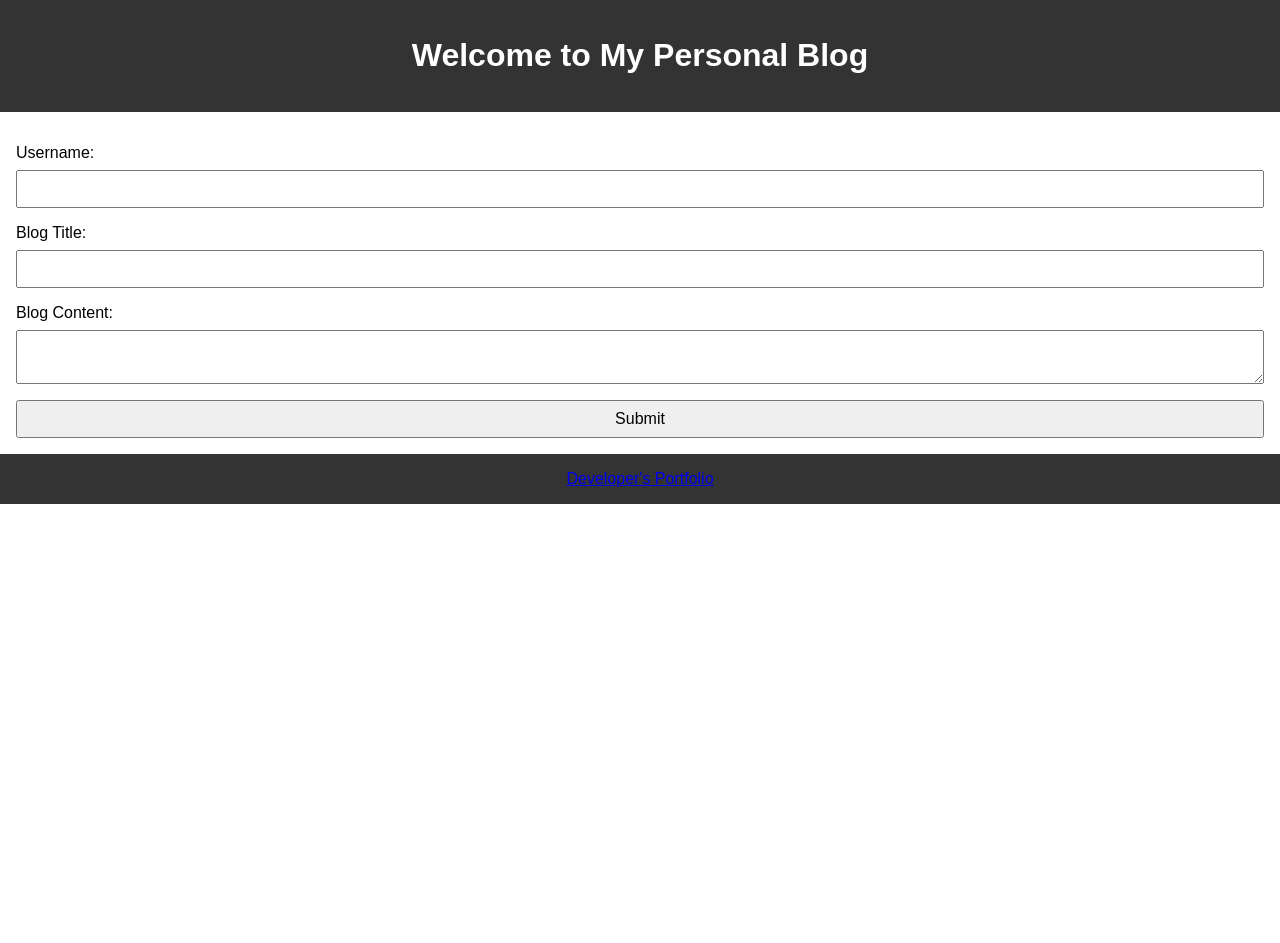
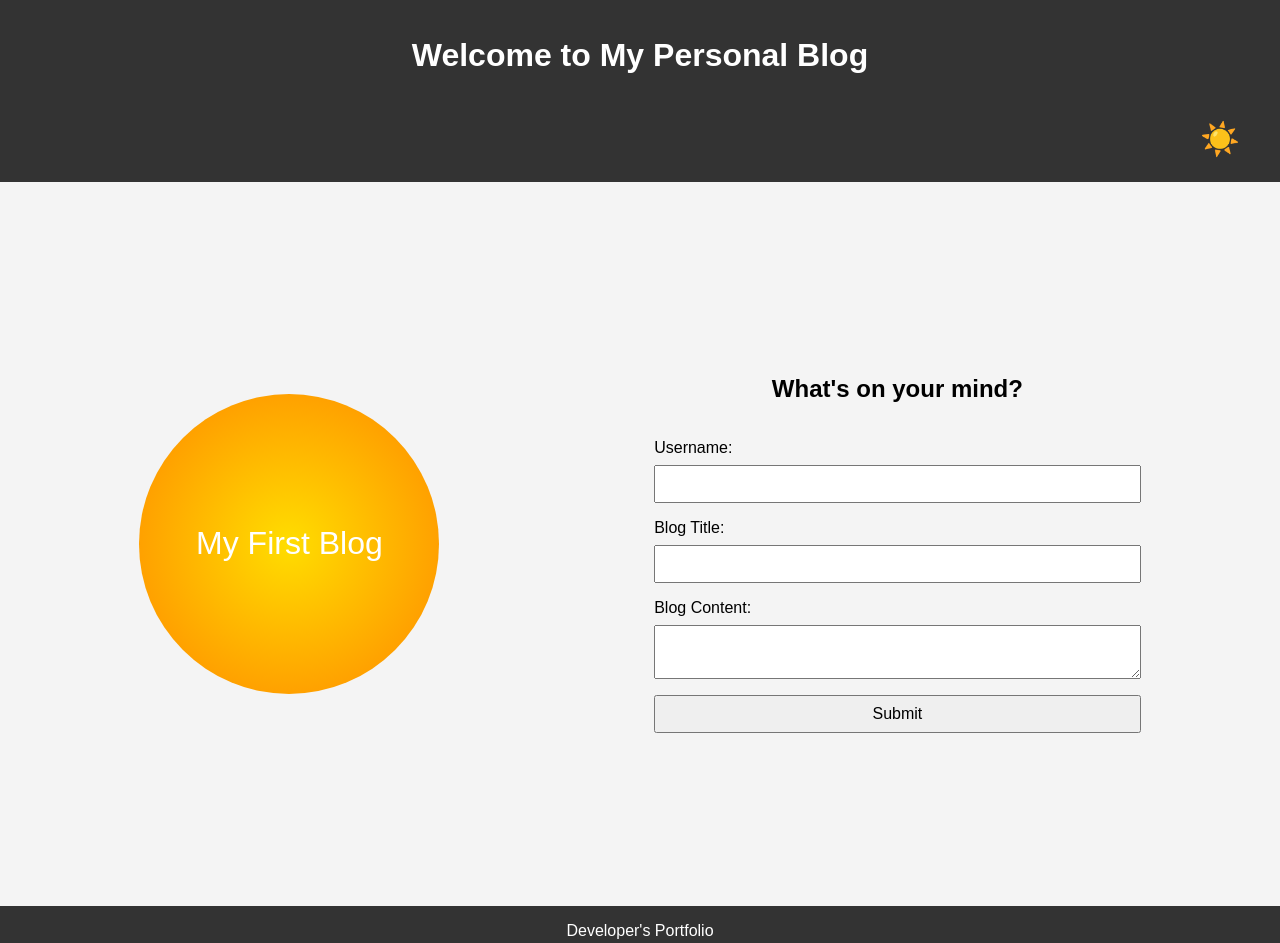
Before and after one commit to aiyanascar/personal-blog, a plain HTML site: page index.html in a window 1280 px wide. Before the commit the page ends 800 px from the top, so only its background shows below. Drawn offline with Linux system fonts and the light colour scheme.

Commit message:
updated site

```diff
--- a/assets/css/styles.css
+++ b/assets/css/styles.css
@@ -2,6 +2,7 @@ body {
     font-family: Arial, sans-serif;
     margin: 0;
     padding: 0;
+    background-color: #f4f4f4;
 }
 
 header, footer {
@@ -11,6 +12,67 @@ header, footer {
     padding: 1rem;
 }
 
-main {
-    padding: 1rem;
+footer a {
+    color: white;
+    text-decoration: none;
 }
+
+.controls {
+    display: flex;
+    justify-content: flex-end;
+    padding-right: 1rem;
+}
+
+#toggleMode {
+    background: none;
+    border: none;
+    font-size: 2rem;
+    cursor: pointer;
+}
+
+.container {
+    display: flex;
+    justify-content: space-around;
+    align-items: center;
+    height: calc(100vh - 140px);
+    padding: 2rem;
+}
+
+.blog-logo .circle {
+    width: 300px;
+    height: 300px;
+    background: radial-gradient(circle, #ffdd00, #ff8800);
+    border-radius: 50%;
+    display: flex;
+    justify-content: center;
+    align-items: center;
+    color: white;
+    font-size: 2rem;
+    text-align: center;
+}
+
+.form-container {
+    width: 40%;
+}
+
+h2 {
+    text-align: center;
+}
+
+body.dark-mode {
+    background-color: #333;
+    color: white;
+}
+
+body.dark-mode header, body.dark-mode footer {
+    background-color: #000;
+}
+
+.double-line {
+    border-top: 3px double #000;
+    margin: 10px 0;
+}
+
+footer p {
+    margin: 0;
+}
--- a/assets/js/logic.js
+++ b/assets/js/logic.js
@@ -1,3 +1,4 @@
+// Local storage functions
 const getPosts = () => {
     return JSON.parse(localStorage.getItem('posts')) || [];
 }
@@ -7,3 +8,10 @@ const savePost = (post) => {
     posts.push(post);
     localStorage.setItem('posts', JSON.stringify(posts));
 }
+
+// Dark/Light mode toggle function
+document.getElementById('toggleMode').addEventListener('click', () => {
+    document.body.classList.toggle('dark-mode');
+    const isDarkMode = document.body.classList.contains('dark-mode');
+    document.getElementById('toggleMode').textContent = isDarkMode ? '🌙' : '☀️';
+});
--- a/index.html
+++ b/index.html
@@ -10,8 +10,17 @@
 <body>
     <header>
         <h1>Welcome to My Personal Blog</h1>
+        <div class="controls">
+            <button id="toggleMode">☀️</button>
+        </div>
     </header>
     <main>
+        <div class="container">
+            <div class="blog-logo">
+                <div class="circle">My First Blog</div>
+            </div>
+            <div class="form-container">
+                <h2>What's on your mind?</h2>
                 <form id="blogForm">
                     <label for="username">Username:</label>
                     <input type="text" id="username" name="username" required>
@@ -24,10 +33,13 @@
 
                     <button type="submit">Submit</button>
                 </form>
+            </div>
+        </div>
     </main>
     <footer>
-        <a href="https://developer-portfolio.com">Developer's Portfolio</a>
+        <p><a href="https://developer-portfolio.com">Developer's Portfolio</a></p>
     </footer>
+    <script src="assets/js/logic.js"></script>
     <script src="assets/js/form.js"></script>
 </body>
 </html>
```
Also changed, not shown: assets/css/blog.css (+27 -0 lines), assets/js/blog.js (+14 -1 lines), blog.html (+8 -4 lines), assets/css/form.css (line endings or trailing spaces), assets/js/form.js (line endings or trailing spaces). Lines whose indentation alone changed are shown as unchanged.
